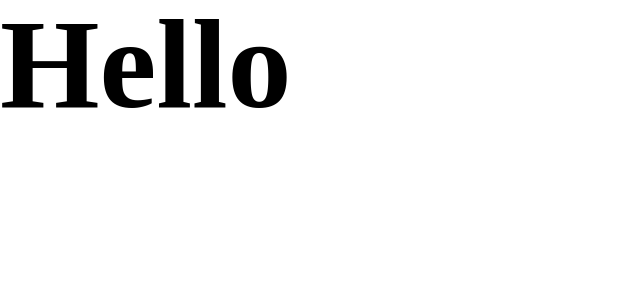
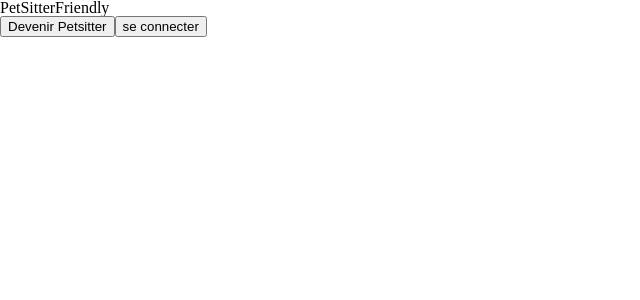
Before and after one commit to Simon-Honore/PetsitTop-Front, a React (Vite) app: page / in a window 1280 px wide. Shown: the top 300 px of the page, without its empty margins (0-640 px from the left). Built offline with nearby package versions, Linux system fonts and the light colour scheme.

Commit message:
feat(app): create header anonymous user

```diff
--- /dev/null
+++ b/src/components/Header/Header.jsx
@@ -0,0 +1,20 @@
+import './Header.scss';
+
+function Header({ isLogged }) {
+	console.log('LOGGED >>', isLogged);
+  return (
+    <div className="header">
+      <h1 className="header__title">PetSitterFriendly</h1>
+      {isLogged
+        ? <div />
+        : (
+          <div className="header__button">
+            <button type="button" className="header__button--petsitter">Devenir Petsitter</button>
+            <button type="button" className="header__button--login">se connecter</button>
+          </div>
+        )}
+    </div>
+  );
+}
+
+export default Header;
--- a/src/pages/App/App.jsx
+++ b/src/pages/App/App.jsx
@@ -1,12 +1,13 @@
+import Header from '../../components/Header/Header';
 import './App.scss';
 
 function App() {
-  console.log('APP');
+  const logged = false;
 
   return (
     <div className="App">
-      <header></header>
-      <main><p className='tata'>Hello</p> </main>
+      <Header isLogged={logged} />
+      <main></main>
       <footer />
     </div>
   );
```
Also changed, not shown: src/components/Header/Header.scss (added).
